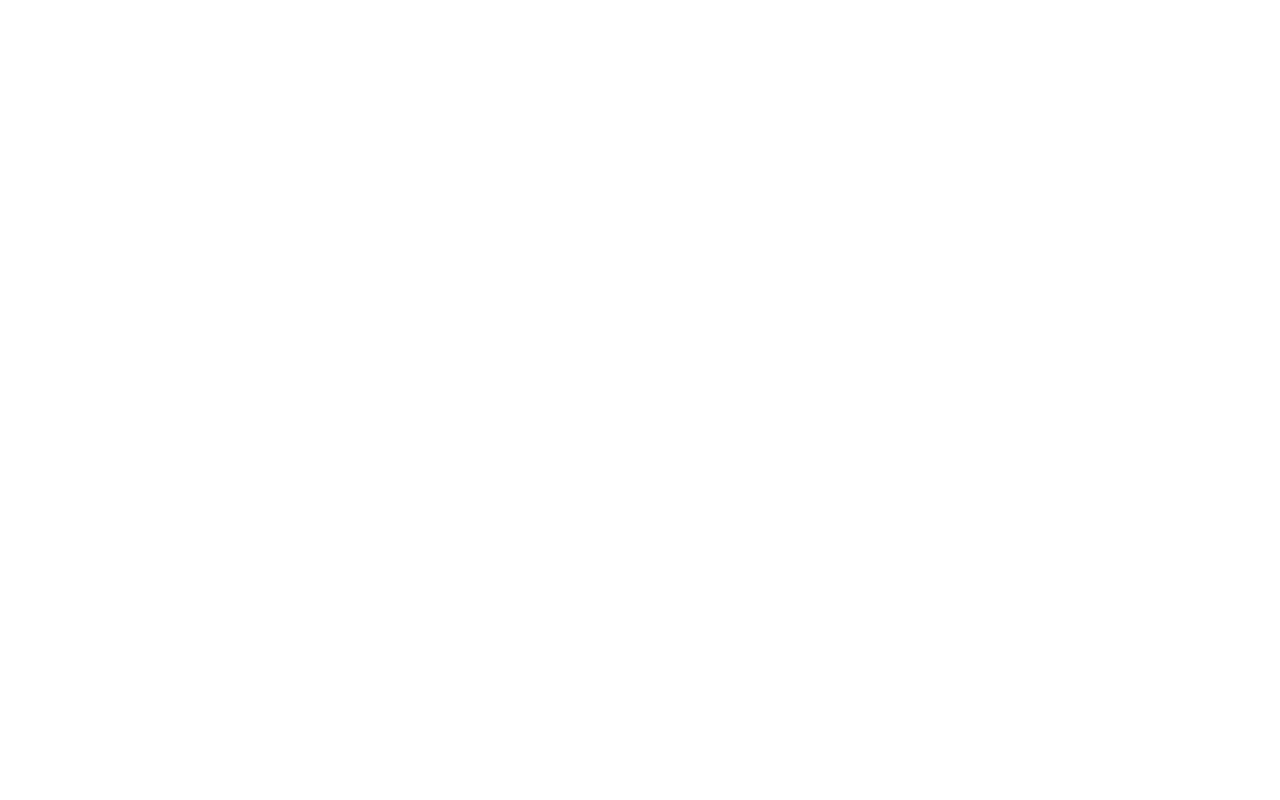
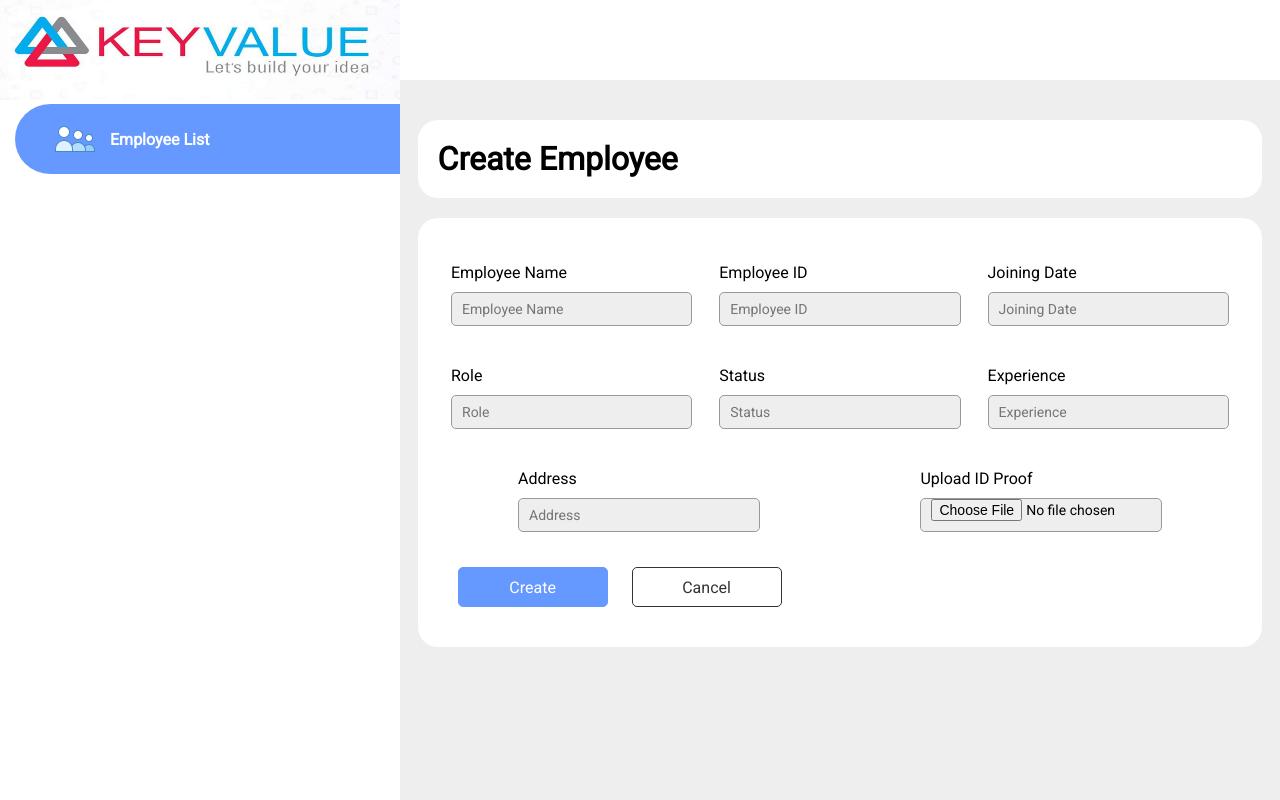
Before and after one commit to Kemosabe2911/employee, a plain HTML site: page index.html in a window 1280 px wide. Drawn offline with Linux system fonts and the light colour scheme.

Commit message:
Added Training Day2 files

```diff
--- a/index.html
+++ b/index.html
@@ -1,7 +1,70 @@
-<html>
+<!DOCTYPE html>
+<html lang="en">
 <head>
-<title>Hello World 1</title>
-<title>Title 1</title>
-<title>Hello World</title>
+  <meta charset="UTF-8">
+  <meta http-equiv="X-UA-Compatible" content="IE=edge">
+  <meta name="viewport" content="width=device-width, initial-scale=1.0">
+  <title>Employee Page</title>
+  <link href="style.css" rel="stylesheet">
 </head>
+<body>
+  <aside>
+    <nav>
+      <img class="main-icon" src="keyvalue_icon.png"/>
+      <div class="nav-item">
+        <img class="nav-icon" src="people_icon.png"/>
+        <a href="#">Employee List</a>
+      </div>
+    </nav>
+  </aside>
+  <main>
+    <div class="container">
+      <div class="card">
+        <h1>Create Employee</h1>
+      </div>
+      <div class="card">
+        <form>
+          <div class="input-box-container">
+            <div class="input-card">
+              <label>Employee Name</label>
+              <input type="text" name="empname" placeholder="Employee Name">
+            </div>
+            <div class="input-card">
+              <label>Employee ID</label>
+              <input type="text" name="empid" placeholder="Employee ID">
+            </div>
+            <div class="input-card">
+              <label>Joining Date</label>
+              <input type="text" name="date" placeholder="Joining Date">
+            </div>
+            <div class="input-card">
+              <label>Role</label>
+              <input type="text" name="role" placeholder="Role">
+            </div>
+            <div class="input-card">
+              <label>Status</label>
+              <input type="text" name="status" placeholder="Status">
+            </div>
+            <div class="input-card">
+              <label>Experience</label>
+              <input type="text" name="exp" placeholder="Experience">
+            </div>
+            <div class="input-card">
+              <label>Address</label>
+              <input type="text" name="address" placeholder="Address">
+            </div>
+            <div class="input-card">
+              <label>Upload ID Proof</label>
+              <input type="file" name="file" placeholder="Choose File">
+            </div>
+          </div>
+          <div class="btn-container">
+            <input type="submit" value="Create" class="btn btn-primary">
+            <input type="reset" value="Cancel" class="btn btn-secondary">
+          </div>
+        </form>
+      </div>
+    </div>
+  </main>
+</body>
 </html>
--- /dev/null
+++ b/style.css
@@ -0,0 +1,126 @@
+@import url('https://fonts.googleapis.com/css2?family=Roboto&display=swap');
+
+*{
+    padding: 0;
+    margin: 0;
+    font-family: 'Roboto', sans-serif;
+    box-sizing: border-box;
+}
+
+body{
+    display: flex;
+}
+
+aside{
+    width: 400px;
+    height: 100vh;
+}
+
+aside img.main-icon{
+    width: 100%;
+    height: 100px;
+}
+
+aside .nav-item{
+    width: 100%;
+    padding: 15px 0px;
+    background: #6699ff;
+    display: flex;
+    align-items: center;
+    border-top-left-radius: 40px;
+    border-bottom-left-radius: 40px;
+    margin-left: 15px;
+    padding-left: 25px;
+    cursor: pointer;
+}
+
+aside .nav-item .nav-icon{
+    margin: 0px 15px;
+}
+
+aside .nav-item a{
+    text-align: left;
+    text-decoration: none;
+    color: #fff;
+    font-weight: 800;
+}
+
+main{
+    width: calc(100% - 400px);
+    background: #fff;
+}
+
+main .container{
+    background: #eee;
+    margin-top: 80px;
+    height: calc(100% - 80px);
+    padding: 20px 0px;
+}
+
+main .card{
+    width: 96%;
+    margin-top: 20px;
+    margin-left: 2%;
+    padding: 20px;
+    background-color: #fff;
+    border-radius: 20px;
+}
+
+main h1{
+    font-size: 32px;
+}
+
+main .input-box-container{
+    display: flex;
+    flex-wrap: wrap;
+    align-items: center;
+    justify-content: space-around;
+}
+
+main .input-box-container .input-card{
+    width: 30%;
+    padding: 15px 0px;
+    display: flex;
+    flex-direction: column;
+}
+
+main .input-card label{
+    padding: 10px 0px;
+}
+
+main .input-card input{
+    height: 34px;
+    padding: 0px 10px;
+    border: 1px solid #999;
+    background: #eee;
+    border-radius: 5px;
+    font-size: 14px;
+}
+
+main .btn-container{
+    display: inline;
+    padding: 10px;
+    margin-top: 20px;
+}
+
+main .btn{
+    width: 150px;
+    height: 40px;
+    margin: 20px 10px;
+    border-radius: 5px;
+    cursor: pointer;
+    font-size: 16px;
+}
+
+
+main .btn-primary{
+    color: #fff;
+    background-color: #6699ff;
+    border: 1px solid #6699ff;
+}
+
+main .btn-secondary{
+    color: #333;
+    background: #fff;
+    border: 1px solid #333;
+}
```
Also changed, not shown: keyvalue_icon.png (added), people_icon.png (added).
